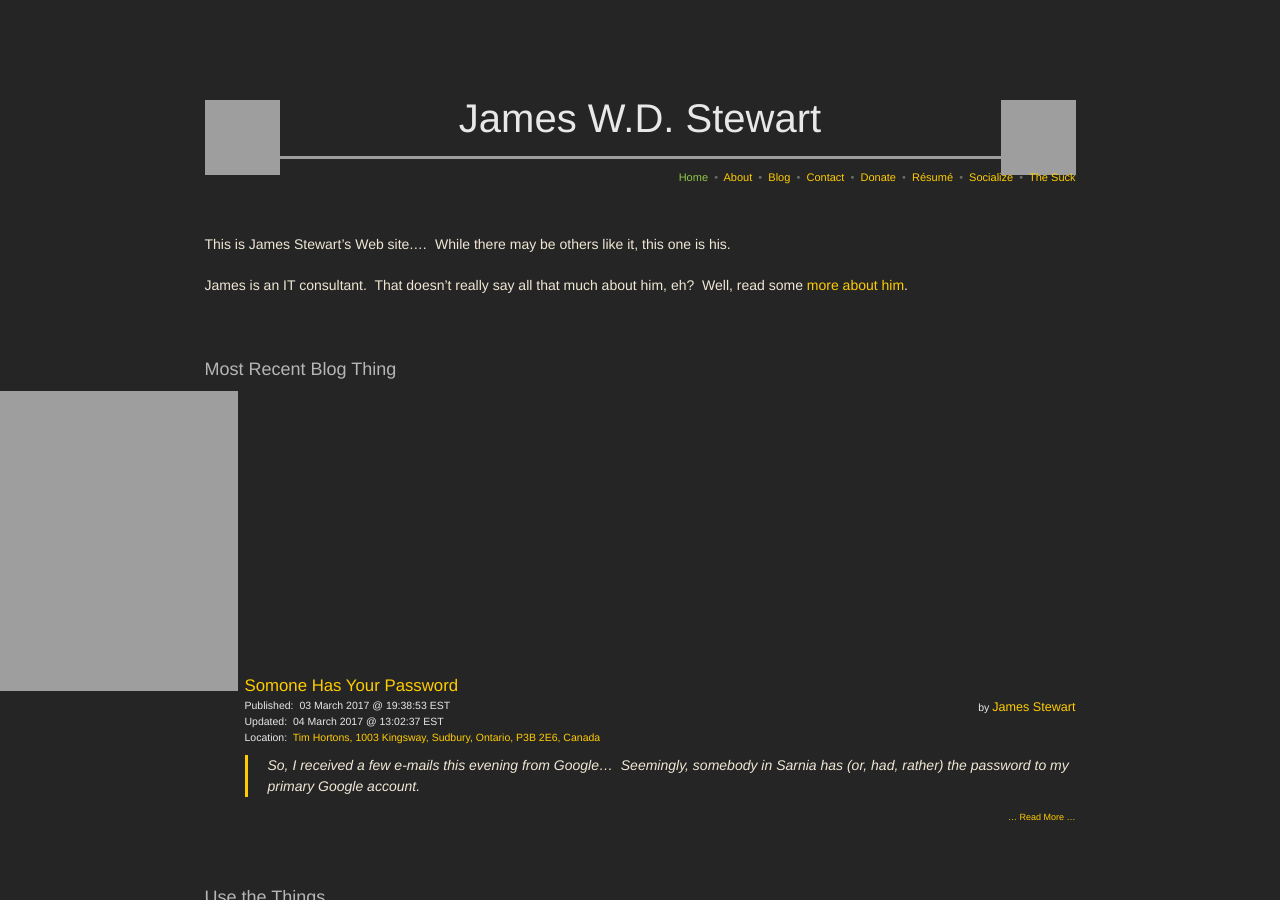
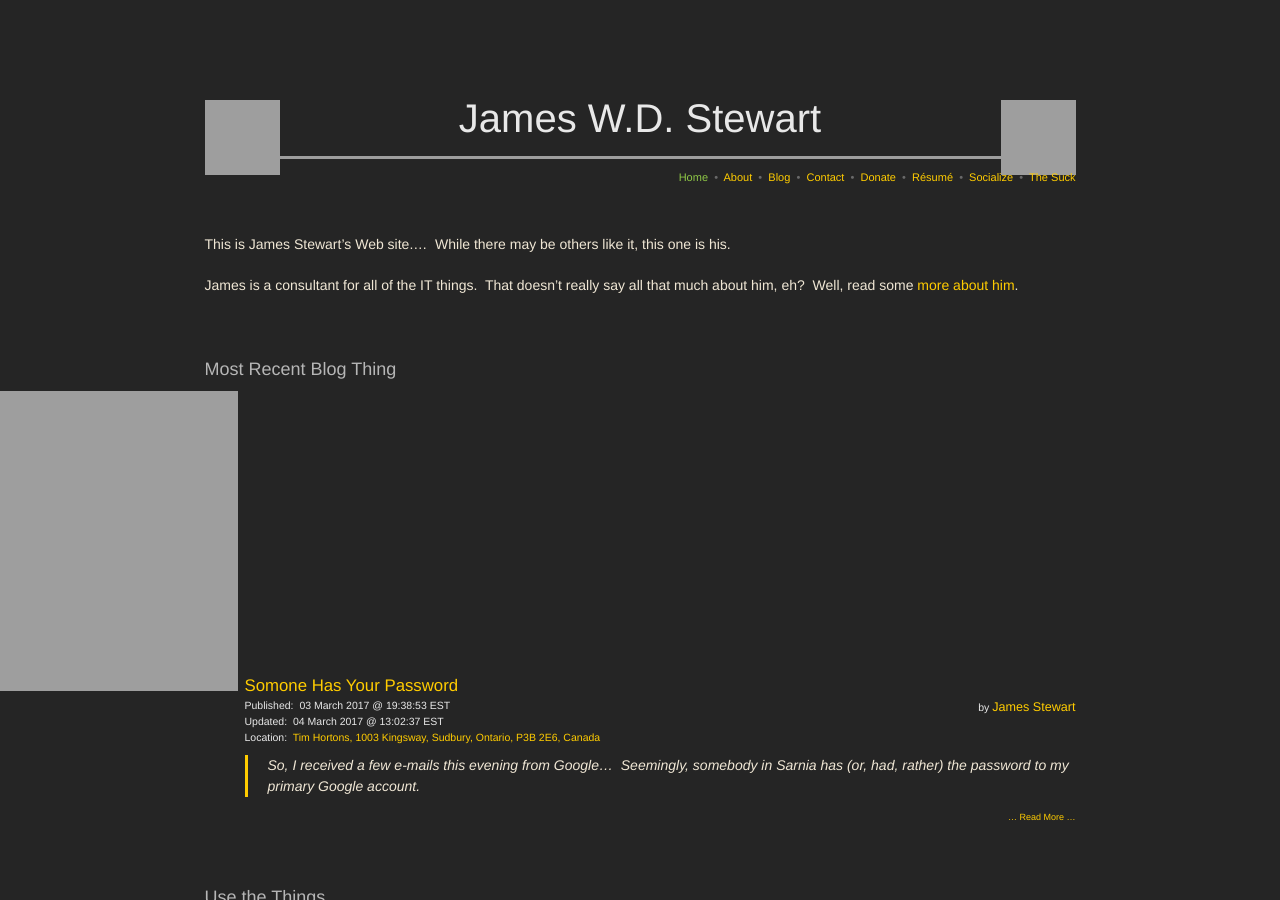
Before and after one commit to jwds1978/jwds1978.github.io, a Jekyll site: the page built from index.md, in a window 1280 px wide and 900 px high, cut to the strip 0-900 px from the top of the window. Built offline with Jekyll 4.4.1, drawn with Linux system fonts in a browser that asks for light colours; nearby versions of some CDN libraries; some web fonts are replaced; our own code applies the rules of GitHub Pages for plain Markdown files; comment, search, counter and statistics services are not loaded; the repository's description, which GitHub fills in, is left out; grey boxes are pictures that could not be loaded.

Commit message:
Grammarly.

```diff
--- a/index.md
+++ b/index.md
@@ -39,7 +39,7 @@
 
 This is James Stewart's Web site.&hellip;&nbsp; While there may be others like it, this one is his.
 
-James is an IT consultant.&nbsp; That doesn't really say all that much about him, eh?&nbsp; Well, read some <a href="{{ site.url }}/about" rel="me" title="">more about him</a>.
+James is a consultant for all of the IT things.&nbsp; That doesn't really say all that much about him, eh?&nbsp; Well, read some <a href="{{ site.url }}/about" rel="me" title="">more about him</a>.
 
 <p>&nbsp;</p>
 ### Most Recent Blog Thing
```
